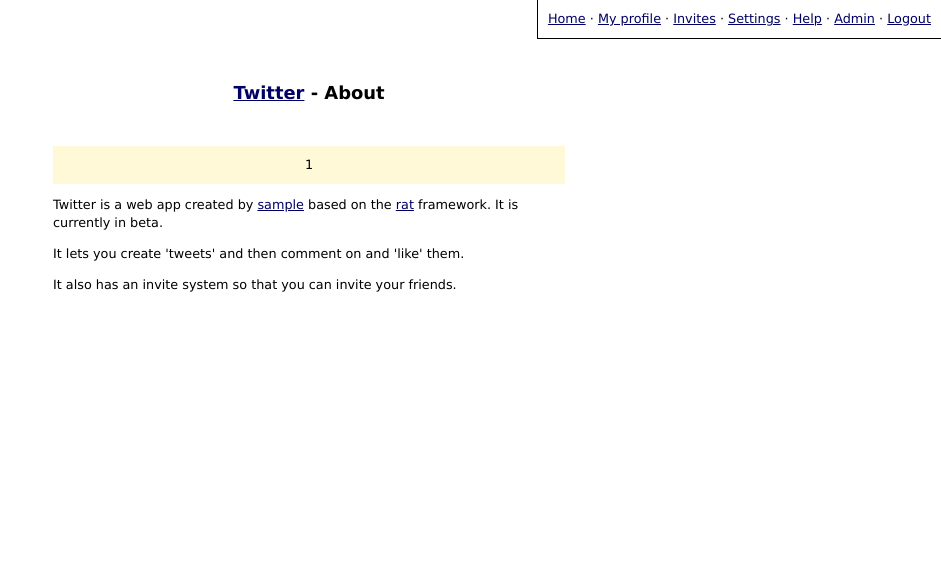
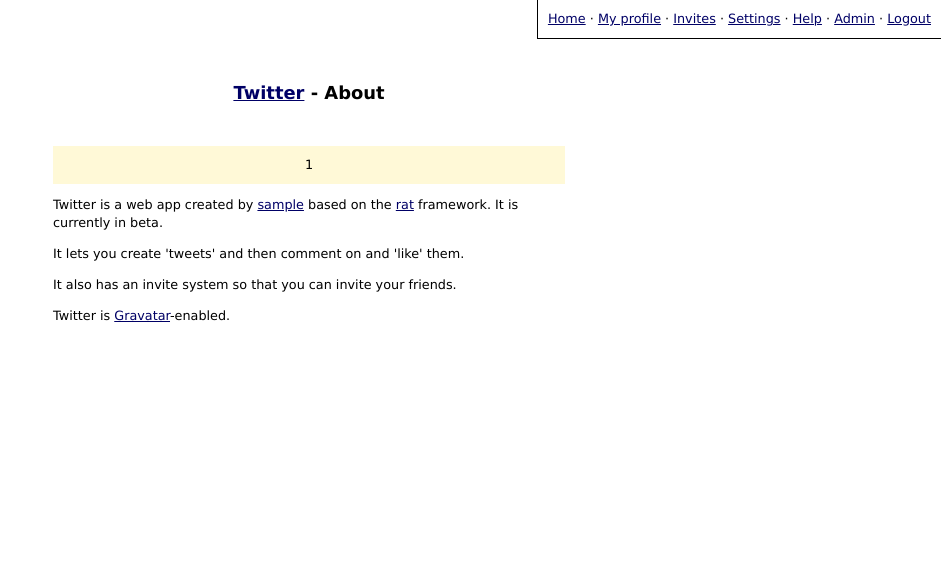
Before and after one commit to DHS/rat, a PHP site: page /about.php?message=1 in a window 1280 px wide. Shown: the top 563 px of the page, without its empty margins (339-1280 px from the left). Run offline with PHP 8.4, Linux system fonts and the light colour scheme; the visitor is signed in with stand-in values (Sample User, id 1); data that the repository does not hold is empty; some libraries are stand-ins or nearby versions.

Commit message:
Tweaked about.php

```diff
--- a/themes/default/about.php
+++ b/themes/default/about.php
@@ -41,7 +41,7 @@
 
 }
 
-if ($app['gravatar']['enabled'] == TRUE)
+if (is_object($GLOBALS['gravatar']) == TRUE)
 	echo '<p>'.$app['name'].' is <a href="http://gravatar.com/">Gravatar</a>-enabled.</p>';
 
 ?>
```
